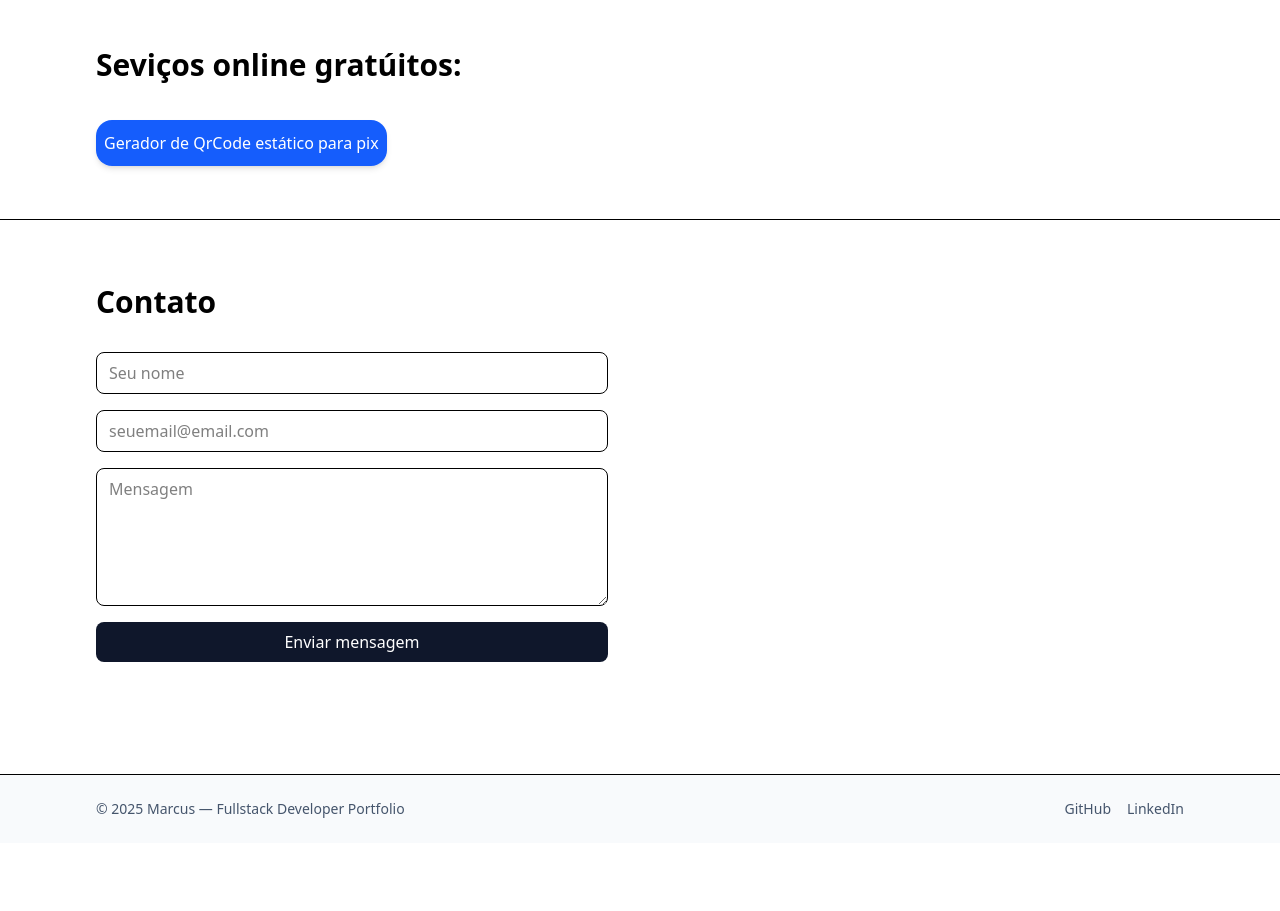
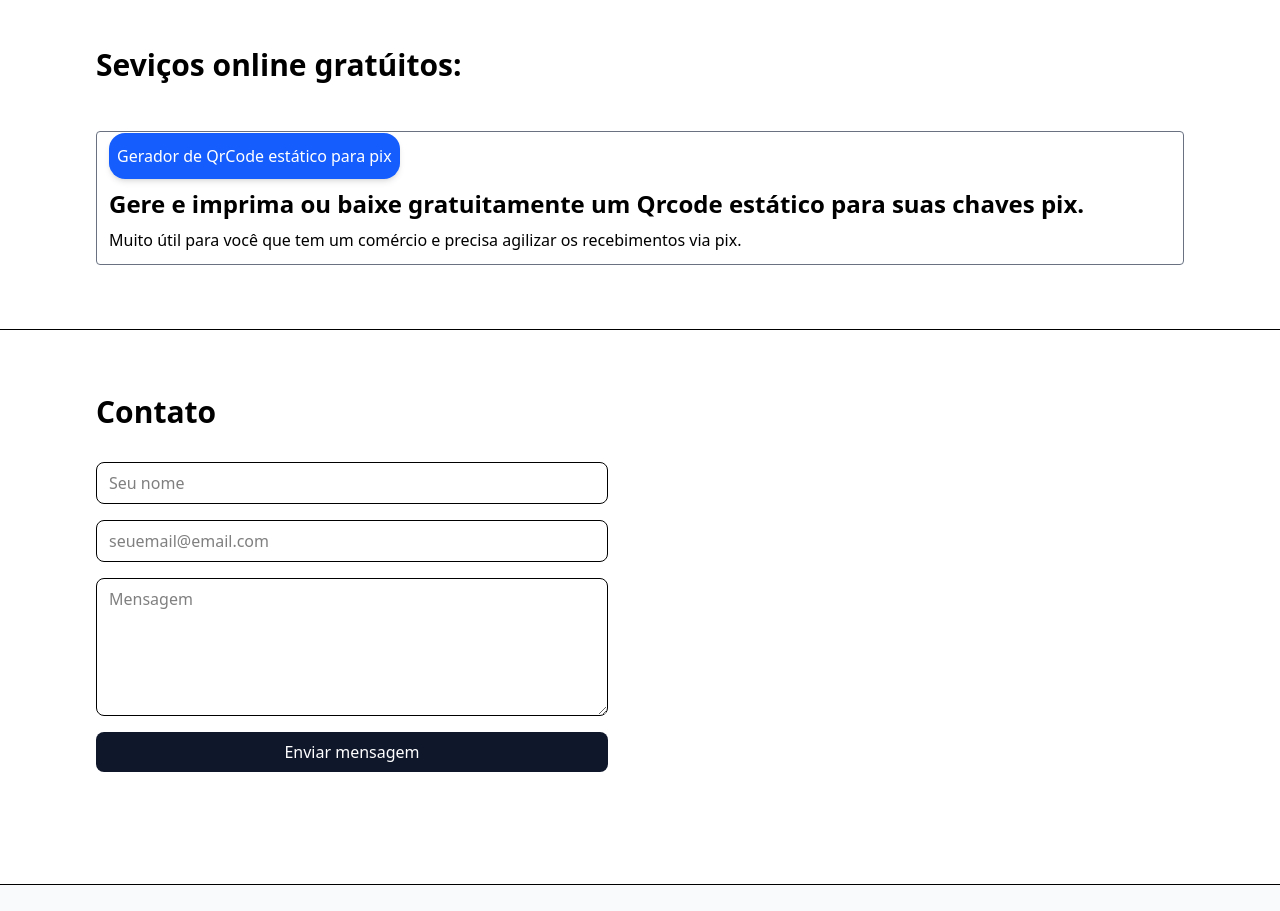
Before and after one commit to MarcussPablo/portfolio-react-tailwind-fullstack, a React (Vite) app: page / in a window 1280 px wide. Shown: the part 2120-3031 px from the top of the page. Before the commit the page ends 2963 px from the top, so only its background shows below. Built offline with nearby package versions, Linux system fonts and the light colour scheme.

Commit message:
adjust  component SeviçosOnline

```diff
--- a/src/components/ServicosOnline/ServicosOnline.jsx
+++ b/src/components/ServicosOnline/ServicosOnline.jsx
@@ -1,16 +1,21 @@
-const ServicosOnline = () =>{
-    return(
+const ServicosOnline = () => {
+    return (
         <section id="servicosOnline" className="border-t py-16">
             <div className="max-w-6xl mx-auto px-4 sm:px-6 lg:px-8">
                 <h3 className="text-2xl sm:text-3xl font-semibold text-center sm:text-left mb-12">
                     Seviços online gratúitos:
                 </h3>
+                <div className="border border-gray-500 rounded p-3 ">
                     <a
                         href="/qrcode" target="_blank"
-    className="sm:px-2 py-3 rounded-2xl bg-blue-600 text-white font-medium shadow-md hover:bg-blue-700 hover:shadow-lg transition-all duration-300"
+                        className="sm:px-2 py-3  rounded-2xl bg-blue-600 text-white  sm:text-md shadow-md hover:bg-blue-700 hover:shadow-lg transition-all duration-300"
                     >
                         Gerador de QrCode estático para pix
                     </a>
+                    <h4 className="py-2 mt-3 text-2xl font-semibold">Gere e imprima ou baixe gratuitamente um Qrcode estático para suas chaves pix.</h4>
+                    <p>Muito útil para você que tem um comércio e precisa agilizar os recebimentos via pix.</p>
+                </div>
+
             </div>
         </section>
     )
```
Lines whose indentation alone changed are shown as unchanged.
